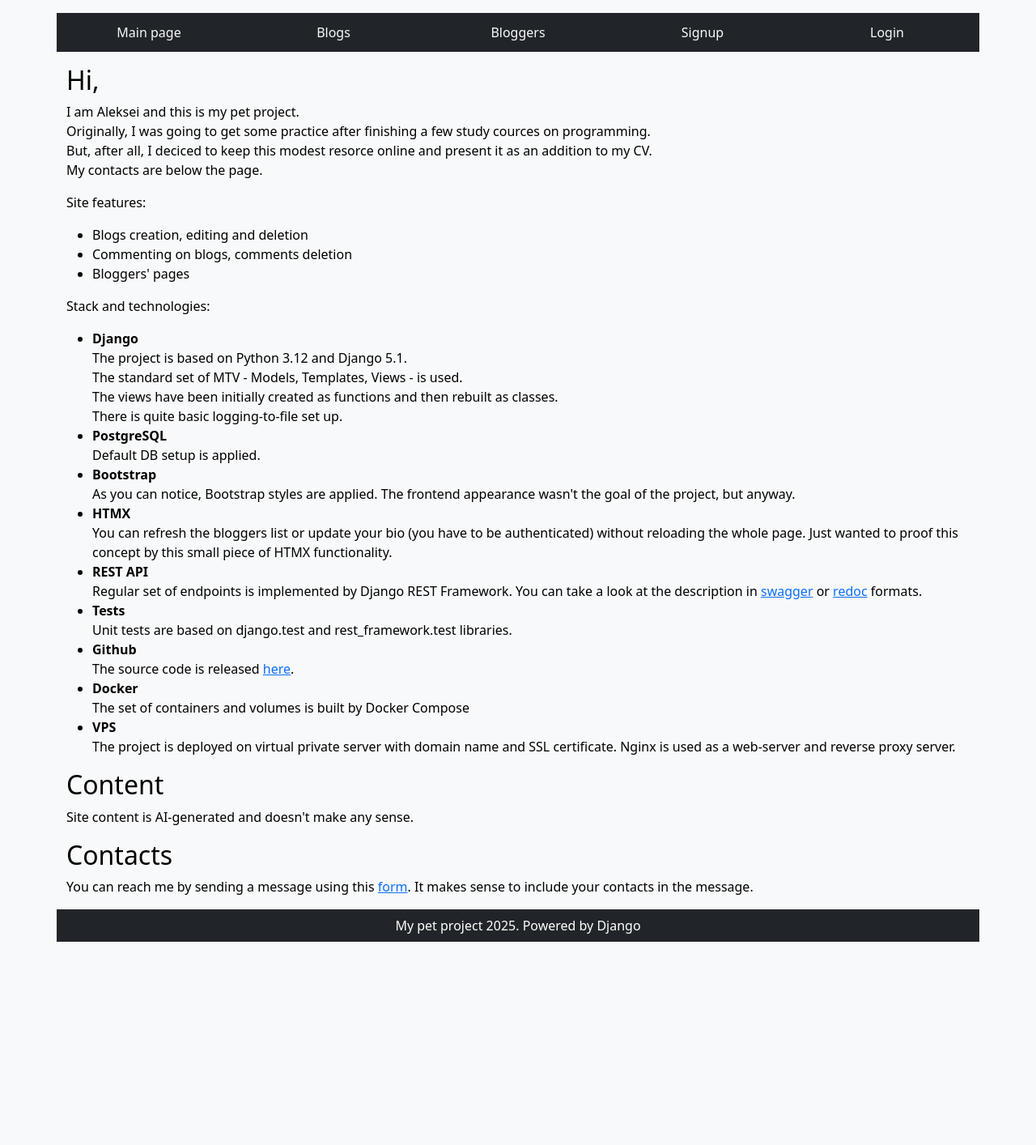
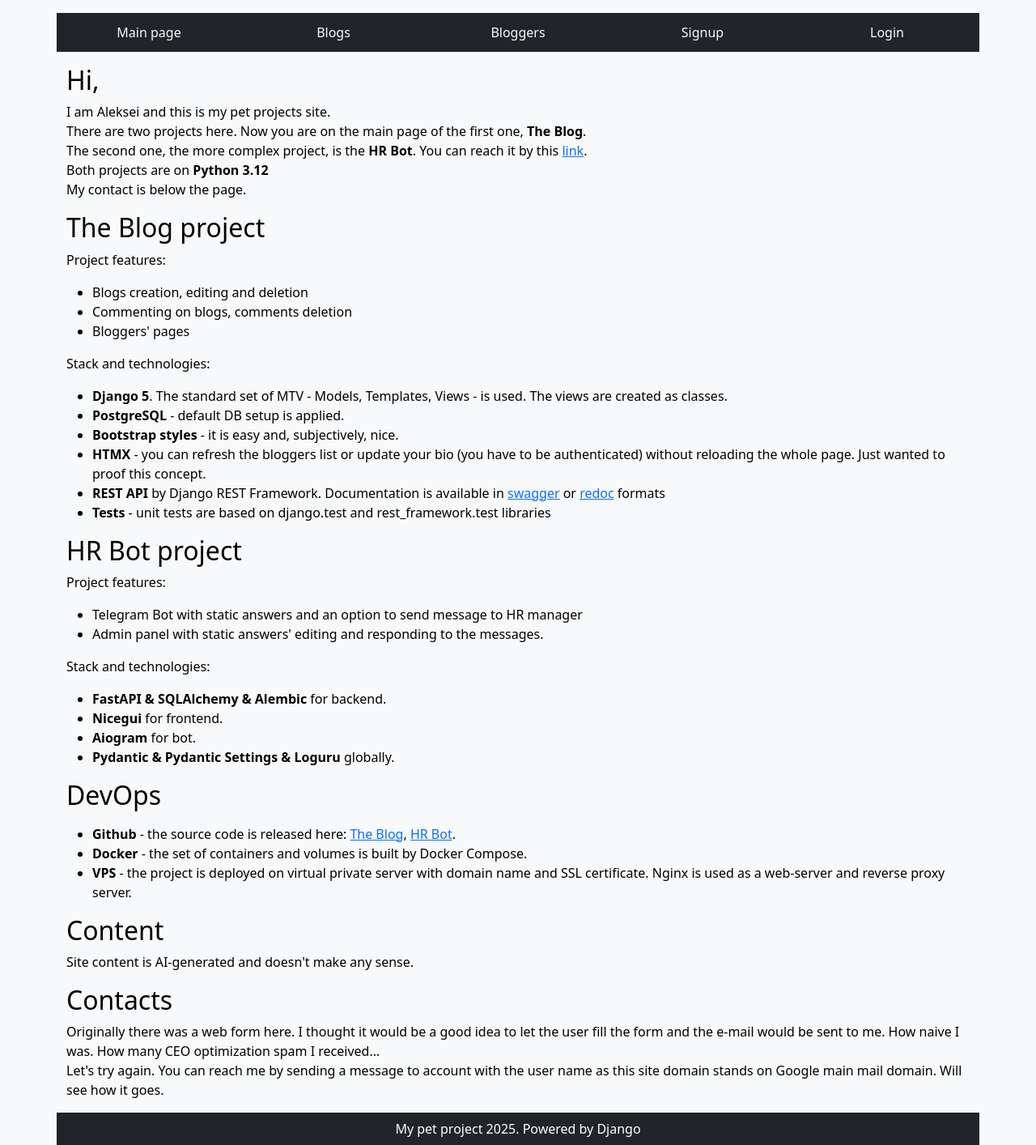
Before and after one commit to galsrv/blog, a Django app: template backend/templates/index.html in a window 1280 px wide. Shown: the whole page at 81% size. Before the commit the page ends 1163 px from the top, so only its background shows below. Run offline with Django 5.2, Linux system fonts and the light colour scheme; the template is opened without the code that fills it, so the values that code supplies are empty; some libraries are stand-ins or nearby versions.

Commit message:
minor changes

```diff
--- a/backend/templates/index.html
+++ b/backend/templates/index.html
@@ -4,53 +4,64 @@
     <div class='container'>
         <h2>Hi,</h2>
         <p>
-        I am Aleksei and this is my pet project.<br>
-        Originally, I was going to get some practice after finishing a few study cources on programming.<br>
-        But, after all, I deciced to keep this modest resorce online and present it as an addition to my CV.<br>
-        My contacts are below the page.
-        </p><p>
-        Site features:
+        I am Aleksei and this is my pet projects site.<br>
+        There are two projects here. Now you are on the main page of the first one, <b>The Blog</b>.<br>
+        The second one, the more complex project, is the <b>HR Bot</b>. You can reach it by this <a href='https://galsrv.com/bot/admin/settings/'>link</a>.<br>
+        Both projects are on <b>Python 3.12</b><br>
+        My contact is below the page.
+        </p>
+        <h2>The Blog project</h2>
+        <p>
+        Project features:
         <ul>
             <li>Blogs creation, editing and deletion</li>
             <li>Commenting on blogs, comments deletion</li>
             <li>Bloggers' pages</li>
         </ul>
-        </p><p>
+        </p>
+        <p>
         Stack and technologies:
         <ul>
-        <li><b>Django</b></li>
-        The project is based on Python 3.12 and Django 5.1.<br>
-        The standard set of MTV - Models, Templates, Views - is used.<br>
-        The views have been initially created as functions and then rebuilt as classes.<br>
-        There is quite basic logging-to-file set up.
-        <li><b>PostgreSQL</b></li>
-        Default DB setup is applied.
-        <li><b>Bootstrap</b></li>
-        As you can notice, Bootstrap styles are applied. The frontend appearance wasn't the goal of the project, but anyway.
-        <li><b>HTMX</b></li>
-        You can refresh the bloggers list or update your bio (you have to be authenticated) without reloading the whole page.
-        Just wanted to proof this concept by this small piece of HTMX functionality.
-        <li><b>REST API</b></li>
-        Regular set of endpoints is implemented by Django REST Framework.
-        You can take a look at the description in <a href={% url 'schema-swagger-ui' %}>swagger</a> or <a href={% url 'schema-redoc' %}>redoc</a> formats.
-        <li><b>Tests</b></li>
-        Unit tests are based on django.test and rest_framework.test libraries.
-        <li><b>Github</b></li>
-        The source code is released <a href='https://github.com/galsrv/blog'>here</a>.
-        <li><b>Docker</b></li>
-        The set of containers and volumes is built by Docker Compose
-        <li><b>VPS</b></li>
-        The project is deployed on virtual private server with domain name and SSL certificate.
-        Nginx is used as a web-server and reverse proxy server.
+            <li><b>Django 5</b>. The standard set of MTV - Models, Templates, Views - is used. The views are created as classes.</li>
+            <li><b>PostgreSQL</b> - default DB setup is applied.</li>
+            <li><b>Bootstrap styles</b> - it is easy and, subjectively, nice.</li>
+            <li><b>HTMX</b> - you can refresh the bloggers list or update your bio (you have to be authenticated) without reloading the whole page. Just wanted to proof this concept.</li>
+            <li><b>REST API</b> by Django REST Framework. Documentation is available in <a href='/swagger/'>swagger</a> or <a href='/redoc/'>redoc</a> formats</li>
+            <li><b>Tests</b> - unit tests are based on django.test and rest_framework.test libraries</li>
         </ul>
         </p>
+        <h2>HR Bot project</h2>
+        <p>
+        Project features:
+        <ul>
+            <li>Telegram Bot with static answers and an option to send message to HR manager</li>
+            <li>Admin panel with static answers' editing and responding to the messages.</li>
+        </ul>
+        </p>
+        <p>
+        Stack and technologies:
+        <ul>
+            <li><b>FastAPI & SQLAlchemy & Alembic</b> for backend.</li>
+            <li><b>Nicegui</b> for frontend.</li>
+            <li><b>Aiogram</b> for bot.</li>
+            <li><b>Pydantic & Pydantic Settings & Loguru</b> globally.</li>
+        </ul>
+        </p>
+        <h2>DevOps</h2>
+        <p><ul>
+            <li><b>Github</b> - the source code is released here: <a href='https://github.com/galsrv/blog'>The Blog</a>, <a href='https://github.com/galsrv/hr_bot'>HR Bot</a>.</li>
+            <li><b>Docker</b> - the set of containers and volumes is built by Docker Compose.</li>
+            <li><b>VPS</b> - the project is deployed on virtual private server with domain name and SSL certificate. Nginx is used as a web-server and reverse proxy server.</li>
+        </ul></p>
+
         <h2>Content</h2>
         <p>
         Site content is AI-generated and doesn't make any sense.
         </p>
         <h2>Contacts</h2>
         <p>
-        You can reach me by sending a message using this <a href={% url 'contacts' %}>form</a>. It makes sense to include your contacts in the message.
+        Originally there was a web form here. I thought it would be a good idea to let the user fill the form and the e-mail would be sent to me. How naive I was. How many CEO optimization spam I received...<br>
+        Let's try again. You can reach me by sending a message to account with the user name as this site domain stands on Google main mail domain. Will see how it goes.
         </p>
     </div>
 {% endblock content %}
```
Also changed, not shown: backend/config/cb_views.py (+11 -9 lines), README.md.
